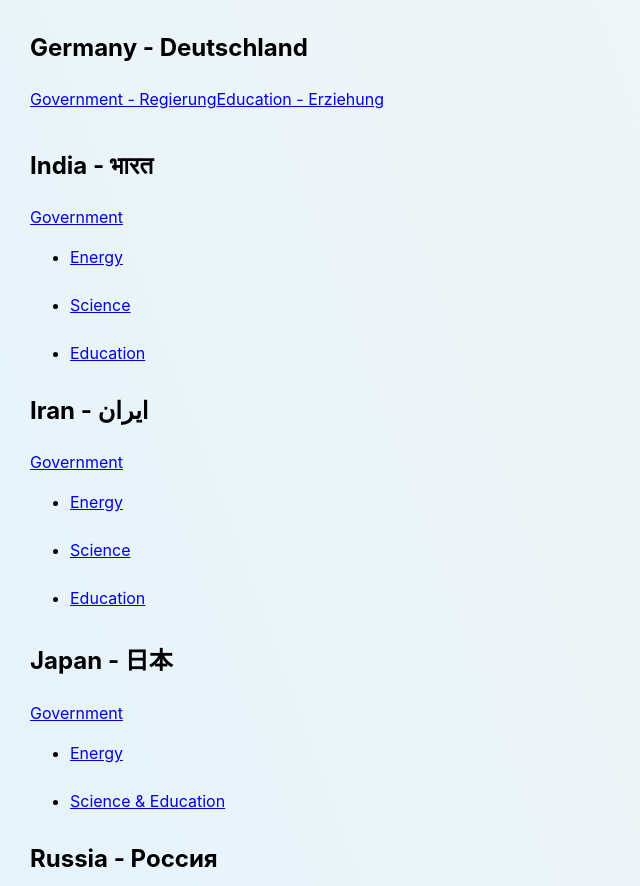
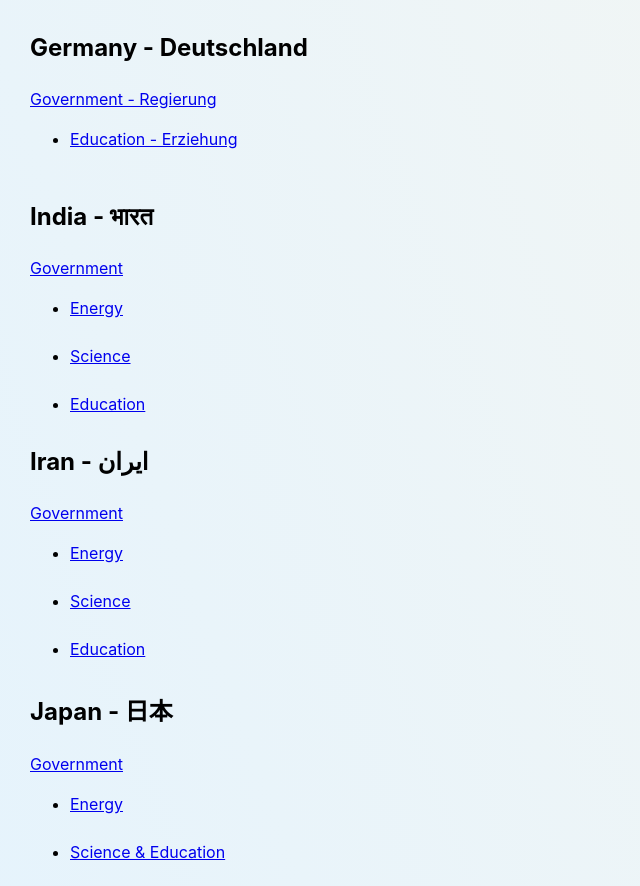
Before and after one commit to JRFink/jrfphyspagesnew, a Next.js app: page /research/gen in a window 1280 px wide. Shown: the part 2160-3046 px from the top of the page, without its empty margins (0-640 px from the left). Built offline with nearby package versions, Linux system fonts and the light colour scheme.

Commit message:
Update index.tsx

```diff
--- a/pages/research/gen/index.tsx
+++ b/pages/research/gen/index.tsx
@@ -186,7 +186,9 @@ const Gen = () => {
                </h2>
                <p>
                   <Link href="https://www.bundestag.de/">Government - Regierung</Link>
+<ul> <li>
                   <Link href="https://www.bmbf.de/bmbf/de/home/home_node.html">Education - Erziehung</Link>
+</li> </ul>
                 </p>
                 <br />
                 <h2>
```
